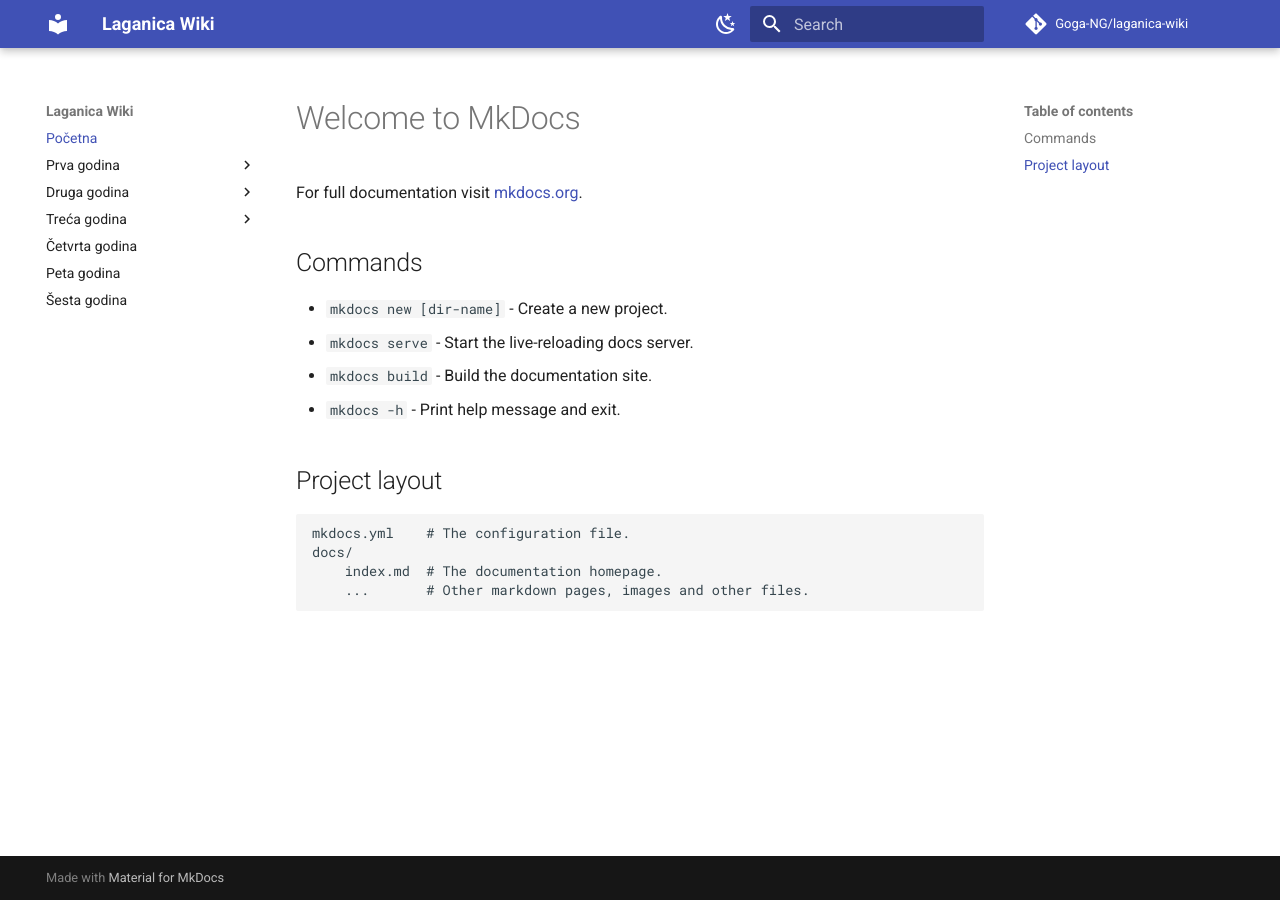
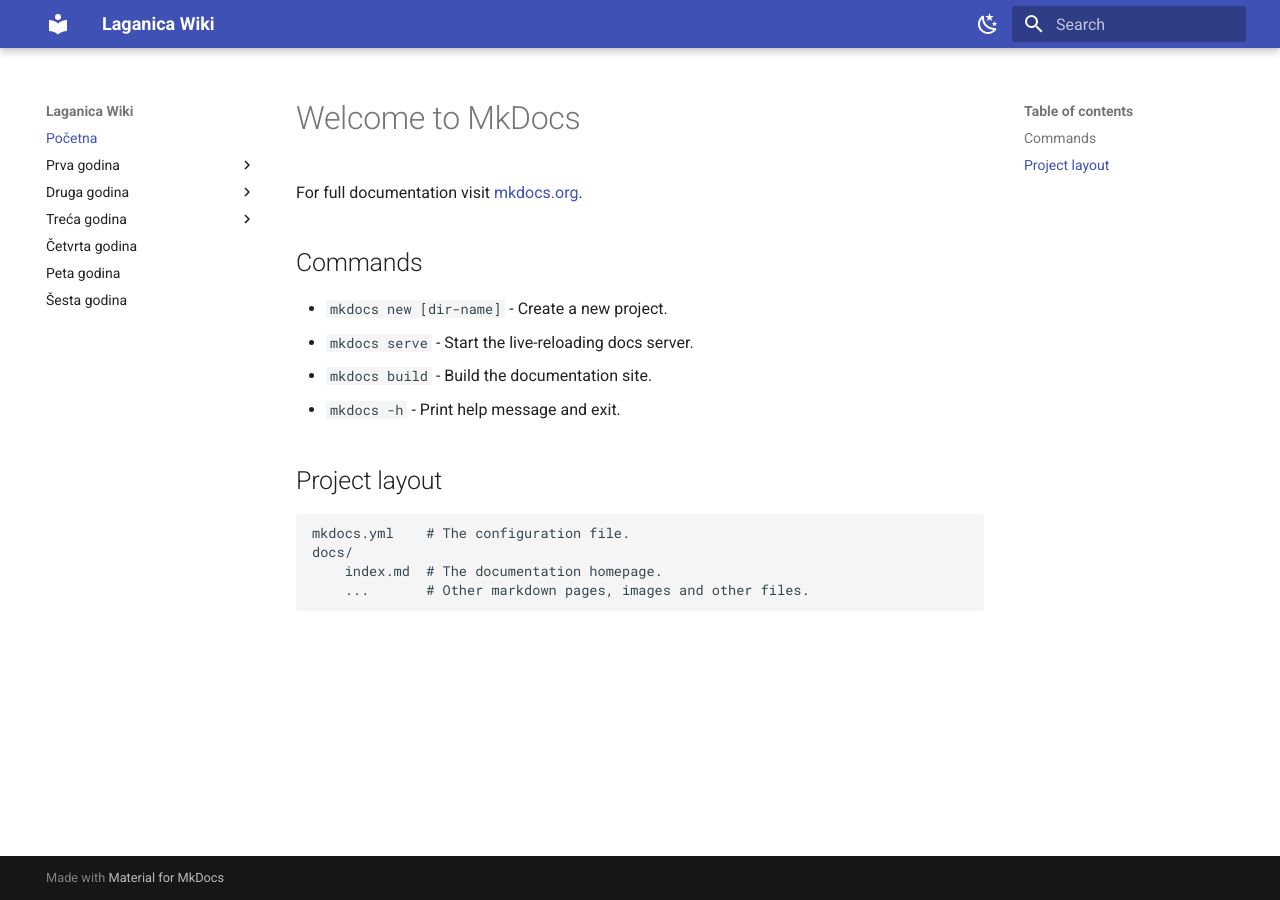
Before and after one commit to Goga-NG/laganica-wiki, an MkDocs documentation site: the page built from docs/index.md, in a window 1280 px wide. Built offline with MkDocs 1.6.1 and Material for MkDocs 9.7.7, drawn with Linux system fonts in a browser that asks for light colours; comment, search, counter and statistics services are not loaded.

Commit message:
Repo fix

```diff
--- a/mkdocs.yml
+++ b/mkdocs.yml
@@ -1,7 +1,5 @@
 site_name: Laganica Wiki
 site_url: https://goga-ng.github.io/laganica-wiki/
-repo_url: https://github.com/Goga-NG/laganica-wiki
-repo_name: Goga-NG/laganica-wiki
 
 theme:
   name: material
```
